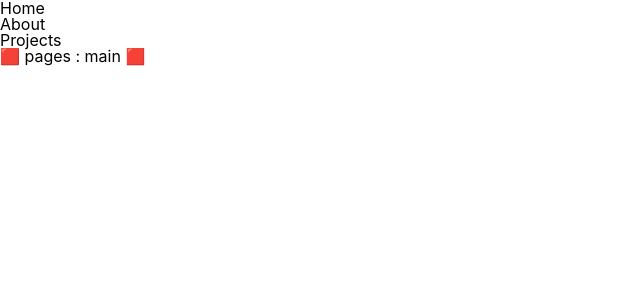
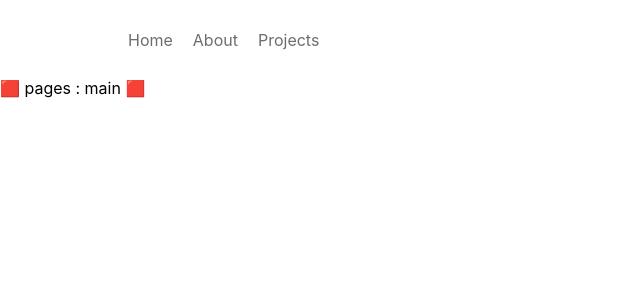
Before and after one commit to LIM-HYUN-JEONG/LIM-HYUN-JEONG, a Next.js app: page / in a window 1280 px wide. Shown: the top 300 px of the page, without its empty margins (0-640 px from the left). Built offline with nearby package versions, Linux system fonts and the light colour scheme.

Commit message:
Header styled css

```diff
--- a/src/app/_components/header.tsx
+++ b/src/app/_components/header.tsx
@@ -2,29 +2,50 @@
 
 import { usePathname } from 'next/navigation';
 import Link from 'next/link';
+import styled from 'styled-components';
+
+const HeaderContainer = styled.div`
+  display: flex;
+  justify-content: space-between;
+  align-items: center;
+  width: 80%;
+  height: 80px;
+  background-color: white;
+  margin: 0 auto;
+`;
+
+const NavigationContainer = styled.div`
+  display: flex;
+  gap: 20px;
+`;
+
+const NavItem = styled.div`
+  color: #6d6d6d;
+  cursor: pointer;
+`;
+
+const Button = styled.button`
+  padding: 8px 16px;
+  border: 1px solid #ccc;
+  border-radius: 4px;
+`;
 
 export default function Header() {
   const pathname = usePathname();
 
   return (
-    <nav>
-      <ul>
-        <li>
+    <HeaderContainer>
+      <NavigationContainer>
         <Link className={`link ${pathname === '' ? 'active' : ''}`} href="/">
-            Home
+          <NavItem>Home</NavItem>
         </Link>
-        </li>
-        <li>
         <Link className={`link ${pathname === '/about' ? 'active' : ''}`} href="/about">
-            About
+          <NavItem>About</NavItem>
         </Link>
-        </li>
-        <li>
         <Link className={`link ${pathname === '/projects' ? 'active' : ''}`} href="/projects">
-            Projects
+          <NavItem>Projects</NavItem>
         </Link>
-        </li>
-      </ul>
-    </nav>
+      </NavigationContainer>
+    </HeaderContainer>
   );
 }
```
Lines whose indentation alone changed are shown as unchanged.
